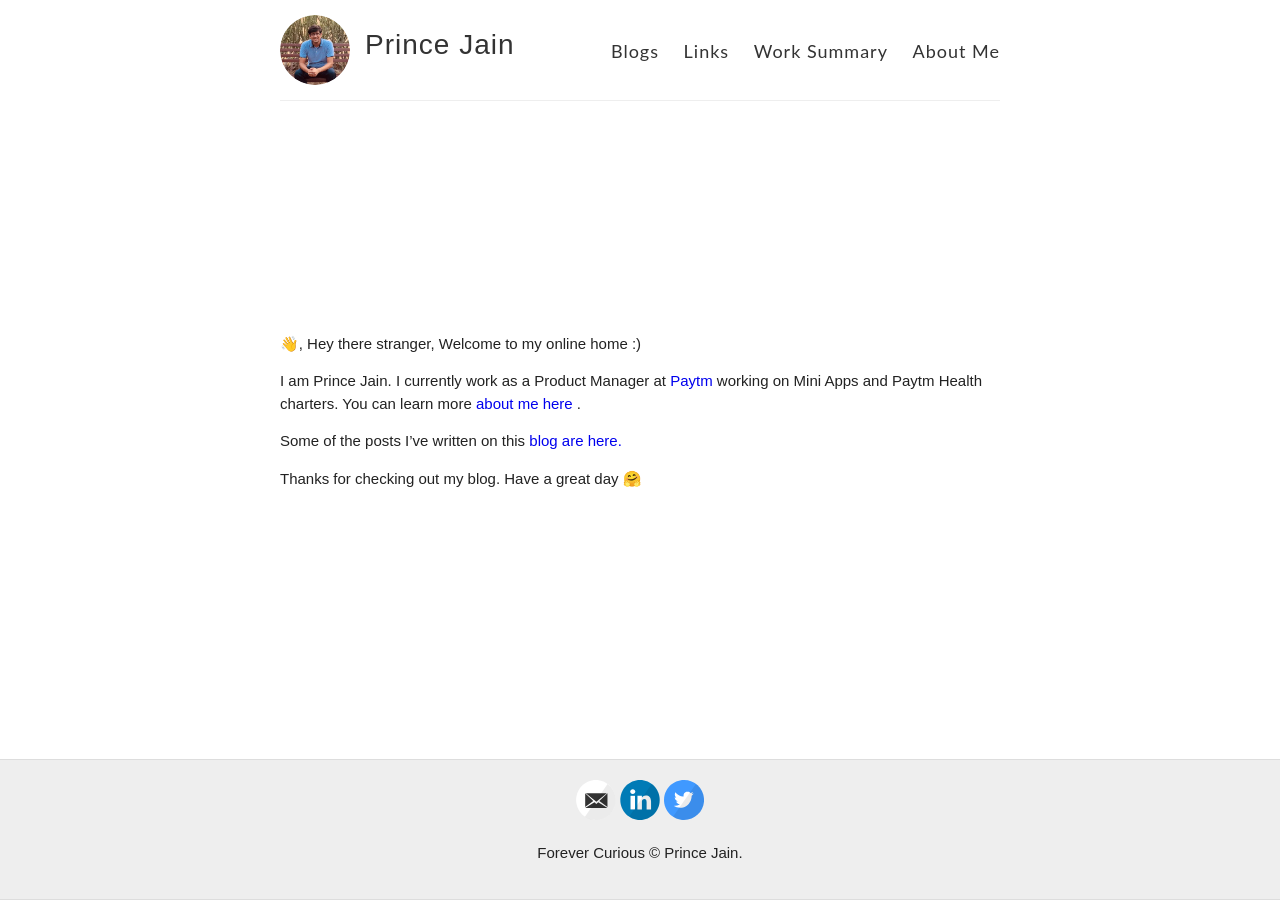
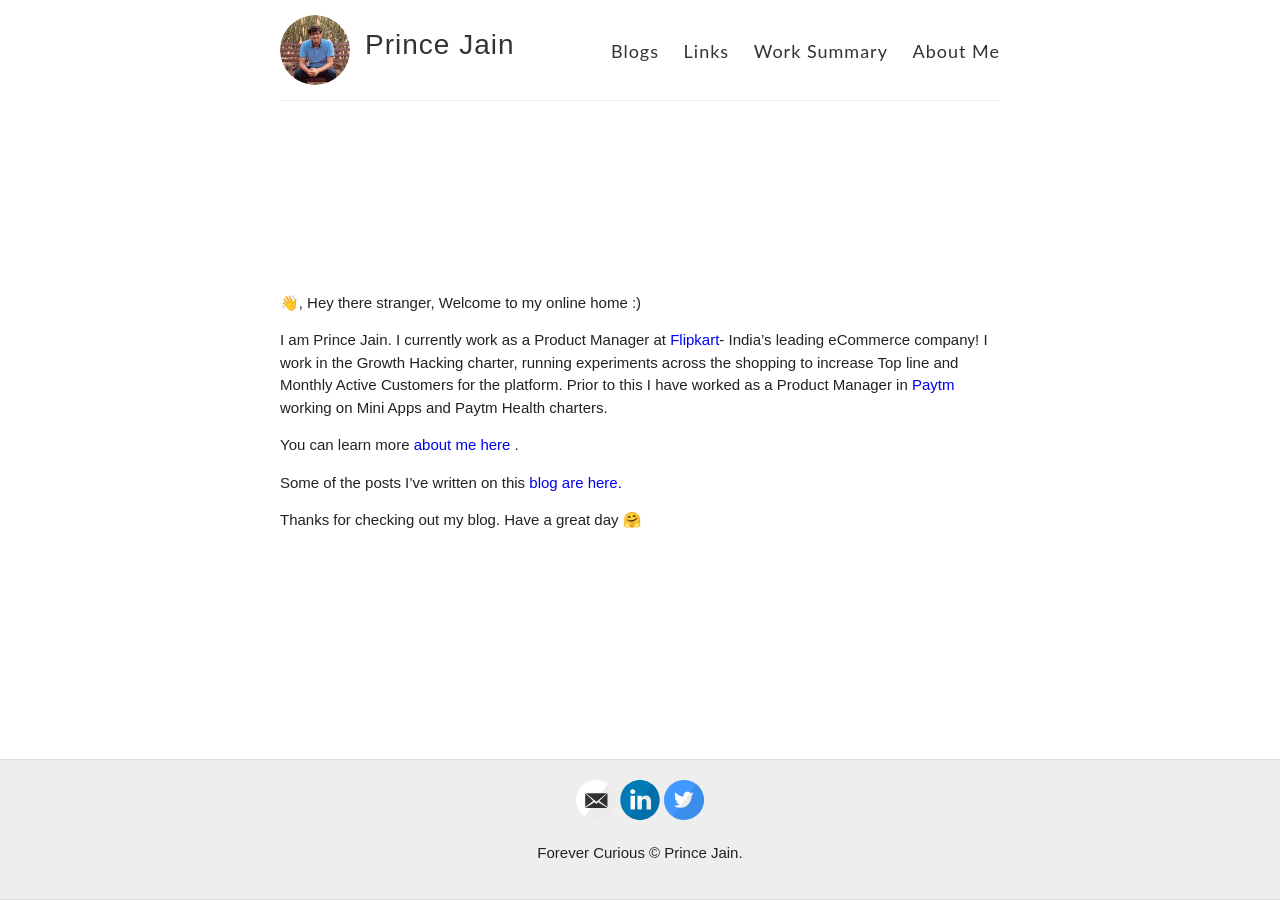
Before and after one commit to product-noob/product-noob.github.io, a Jekyll site: the page built from index.md, in a window 1280 px wide. Built offline with Jekyll 4.4.1, drawn with Linux system fonts in a browser that asks for light colours.

Commit message:
Update index.md
Added FK work ex update

```diff
--- a/index.md
+++ b/index.md
@@ -4,7 +4,9 @@ layout: page
 
 👋, Hey there stranger, Welcome to my online home :)
 
-I am Prince Jain. I currently work as a Product Manager at [Paytm](https://www.paytm.com/) working on Mini Apps and Paytm Health charters. You can learn more <a href="{{ site.baseurl }}/about" aria-label="If you want to learn more about me"> about me here </a>.
+I am Prince Jain. I currently work as a Product Manager at [Flipkart](https://www.flipkart.com/)- India's leading eCommerce company! I work in the Growth Hacking charter, running experiments across the shopping to increase Top line and Monthly Active Customers for the platform. Prior to this I have worked as a Product Manager in [Paytm](https://www.paytm.com/) working on Mini Apps and Paytm Health charters.
+
+You can learn more <a href="{{ site.baseurl }}/about" aria-label="If you want to learn more about me"> about me here </a>.
 
 Some of the posts I’ve written on this <a href="{{ site.baseurl }}/blogs" aria-label="These are collection of my personal blogs"> blog are here. </a> <br>
 
```
